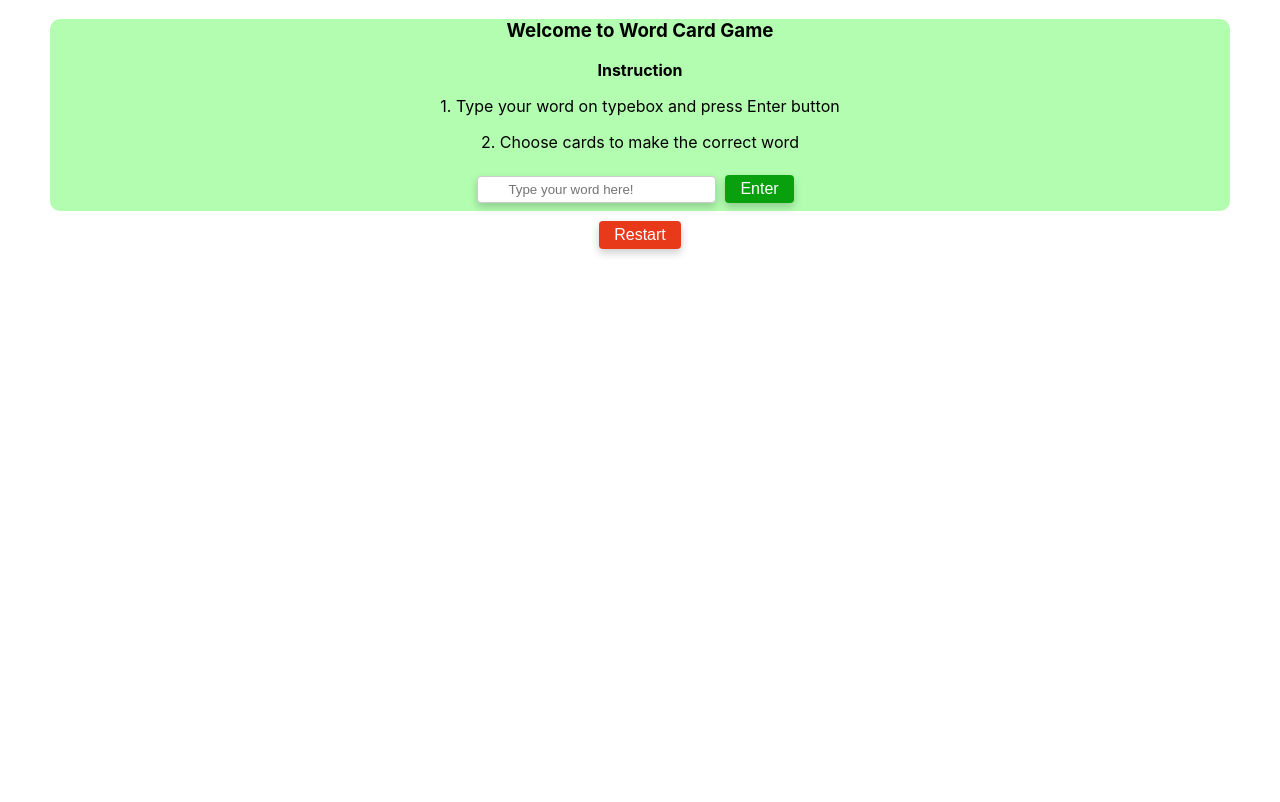
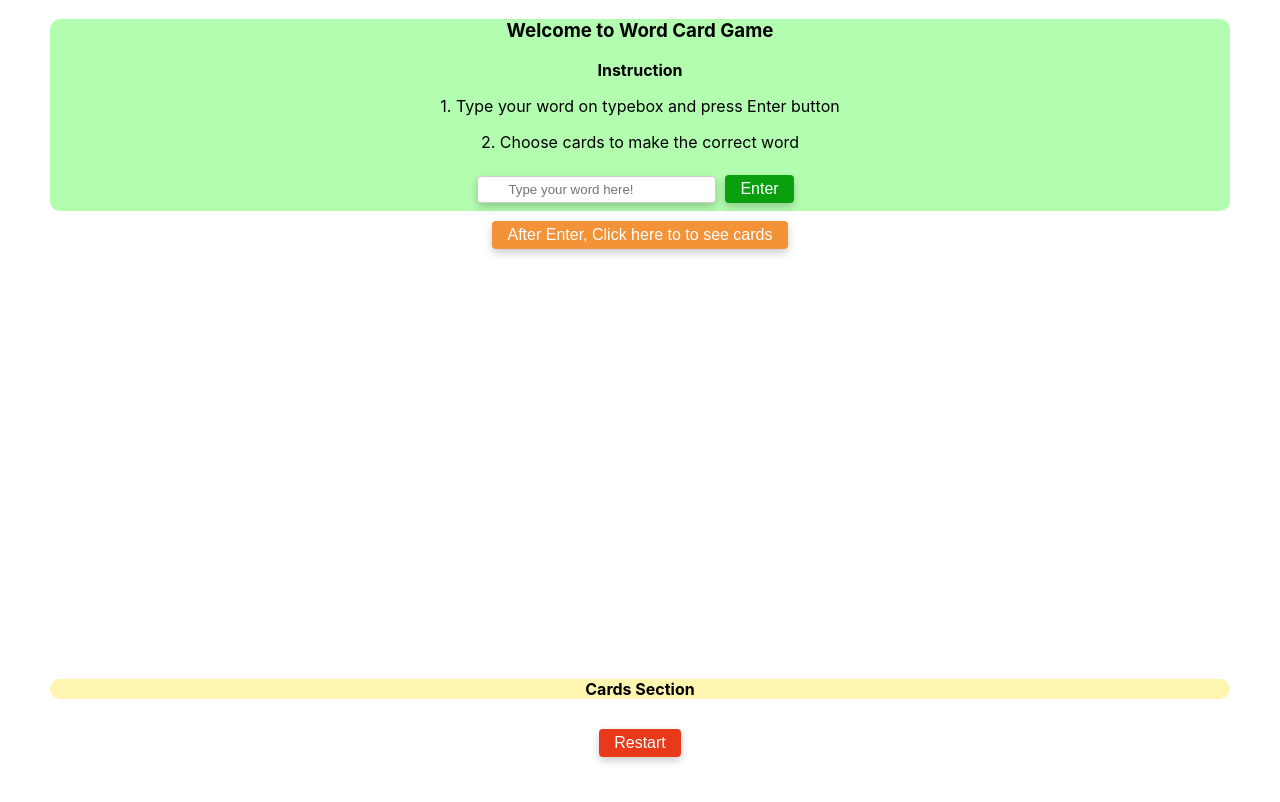
Before and after one commit to TrNz4869/lab-react, a React (Create React App) app: page / in a window 1280 px wide. Shown: the top 802 px of the page. Built offline with nearby package versions, Linux system fonts and the light colour scheme.

Commit message:
add scroll to buttom button

```diff
--- a/src/App.css
+++ b/src/App.css
@@ -93,6 +93,21 @@
   border-radius: 4px;
   box-shadow: 0 4px 8px 0 rgba(0,0,0,0.2);
   font-size: 16px;
+  margin-bottom:150px;
+}
+
+.button-3 {
+  background-color: #f39237;
+  border: none;
+  color: white;
+  padding: 5px 15px;
+  text-align: center;
+  text-decoration: none;
+  display: inline-block;
+  border-radius: 4px;
+  box-shadow: 0 4px 8px 0 rgba(0,0,0,0.2);
+  font-size: 16px;
+  margin-bottom:150px;
 }
 
 .frame {
@@ -106,9 +121,9 @@
 
  .frame-2 {
   background-color: #fdf5b0;
-  margin-top:10px;
+  margin-top:280px;
   margin-left:50px;
   margin-right:50px;
-  margin-bottom:10px;
+  margin-bottom:30px;
   border-radius: 10px;
  }
--- a/src/App.js
+++ b/src/App.js
@@ -1,6 +1,7 @@
 import React, {useState} from 'react';
 import './App.css';
 import WordCard from './WordCard';
+import ScrollButton from './ScrollButton';
 function App() {
   const [data,setData]=useState(null)
   const [print,setPrint]=useState(false)
@@ -25,7 +26,9 @@ function App() {
         <input type="text" placeholder="Type your word here!" onChange={getData}/>&nbsp;&nbsp;
         <button className="button" onClick={()=>setPrint(true)}>Enter</button>&nbsp;&nbsp;
       </div>
+      <ScrollButton />
       <div className="frame-2">
+      <b>Cards Section</b><br></br>
         {
           print?
           <WordCard value={data}/>
--- /dev/null
+++ b/src/ScrollButton.js
@@ -0,0 +1,35 @@
+import React, {useState} from 'react';
+import './App.css';
+
+const ScrollButton = () =>{
+
+  const [visible, setVisible] = useState(true)
+
+  const toggleVisible = () => {
+    const scrolled = document.documentElement.scrollTop;
+    if (scrolled > 0){
+      setVisible(false)
+    }
+    else if (scrolled <= 0){
+      setVisible(true)
+    }
+  };
+
+  const scrollToBottom = () =>{
+    window.scrollTo({
+      top: document.documentElement.scrollHeight,
+      behavior: 'auto'
+    });
+  };
+
+  window.addEventListener('scroll', toggleVisible);
+
+  return (
+    <div className="App">
+    <button onClick={scrollToBottom}
+     className="button-3" style={{display: visible ? 'inline' : 'none'}}>After Enter, Click here to to see cards</button>
+    </div>
+  );
+}
+
+export default ScrollButton;
```
